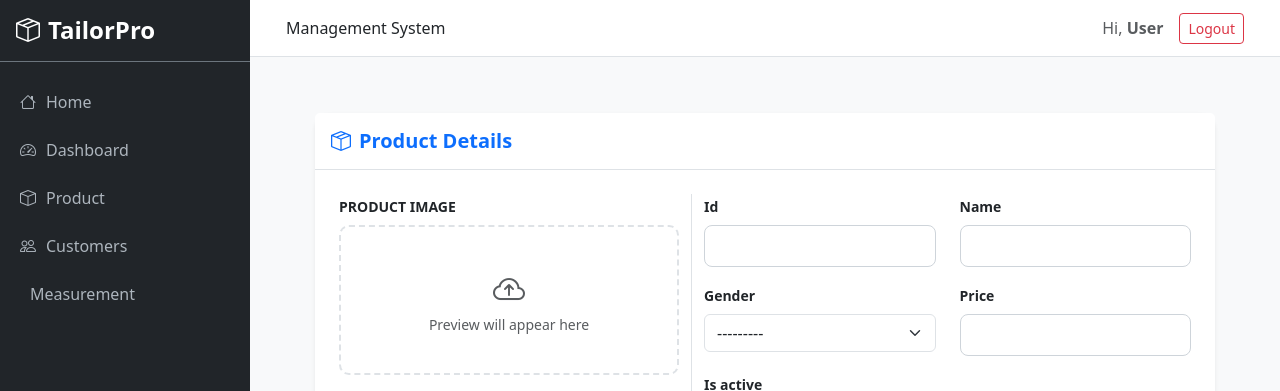
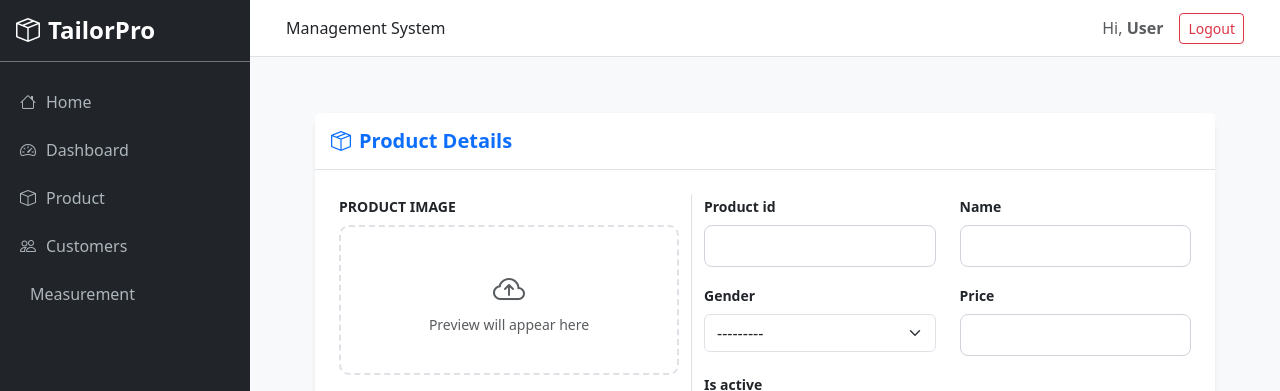
Before and after one commit to venkateshjala/tailorweb, a Django app: page /product/new/ in a window 1280 px wide. Shown: the top 391 px of the page. Run offline with Django 5.2, Linux system fonts and the light colour scheme.

Commit message:
updated  product Id

```diff
--- a/accounts/admin.py
+++ b/accounts/admin.py
@@ -5,7 +5,7 @@ from .models import CompanyDetails, Product
 @admin.register(Product)
 class ProductAdmin(admin.ModelAdmin):
     # Add 'display_image' to the list_display
-    list_display = ('id', 'display_image', 'name', 'price', 'is_active')
+    list_display = ('product_id', 'display_image', 'name', 'price', 'is_active')
 
     def display_image(self, obj):
         if obj.image:
--- a/accounts/forms.py
+++ b/accounts/forms.py
@@ -6,12 +6,12 @@ from .models import PaymentMode, Product,MeasurementMaster,Customer,CompanyDetai
 class ProductForm(forms.ModelForm):
     class Meta:
         model = Product
-        fields = ['id', 'name', 'gender', 'price', 'image', 'is_active']
+        fields = ['product_id', 'name', 'gender', 'price', 'image', 'is_active']
         widgets = {
             'name': forms.TextInput(attrs={'class': 'form-control'}),
             'price': forms.NumberInput(attrs={'class': 'form-control'}),
             'gender': forms.Select(attrs={'class': 'form-select'}),
-            'id': forms.NumberInput(attrs={'class': 'form-control'}),
+            'product_id': forms.NumberInput(attrs={'class': 'form-control'}),
         }
 
 
--- a/accounts/models.py
+++ b/accounts/models.py
@@ -12,7 +12,7 @@ class Product(models.Model):
     ]
 
     # Manual 6-digit ID
-    id = models.IntegerField(
+    product_id = models.IntegerField(
         primary_key=True,
         validators=[MinValueValidator(100000), MaxValueValidator(999999)]
     )
--- a/accounts/templates/manage_measurements.html
+++ b/accounts/templates/manage_measurements.html
@@ -11,7 +11,7 @@
                         <div class="mb-3">
                             <label>Product</label>
                             <select name="product" class="form-select">
-                                {% for p in products %}<option value="{{p.id}}">{{p.name}}</option>{% endfor %}
+                                {% for p in products %}<option value="{{p.product_id}}">{{p.name}}</option>{% endfor %}
                             </select>
                         </div>
                         <div class="mb-3">
--- a/accounts/views.py
+++ b/accounts/views.py
@@ -93,7 +93,7 @@ def create_product(request):
     return render(request, 'create_product.html', {'form': form})
 
 def product_list(request):
-    products = Product.objects.all().order_by('-id') # Newest products first
+    products = Product.objects.all().order_by('product_id') # Newest products first
     return render(request, 'product_list.html', {'products': products})
 
 def customer_dashboard(request):
@@ -130,6 +130,7 @@ def manage_product_measurements(request):
             display_order=order,
             is_required=required
         )
+        print(f"Created mapping: Product {prod_id} - Measurement {meas_id} (Order: {order}, Required: {required})")
         return redirect('manage_measurements')
 
     return render(request, 'manage_measurements.html', {
```
Also changed, not shown: accounts/serializers.py (+2 -11 lines), accounts/migrations/0002_product.py, media/company_logos/Space_pe_app_icon_logo.png.
